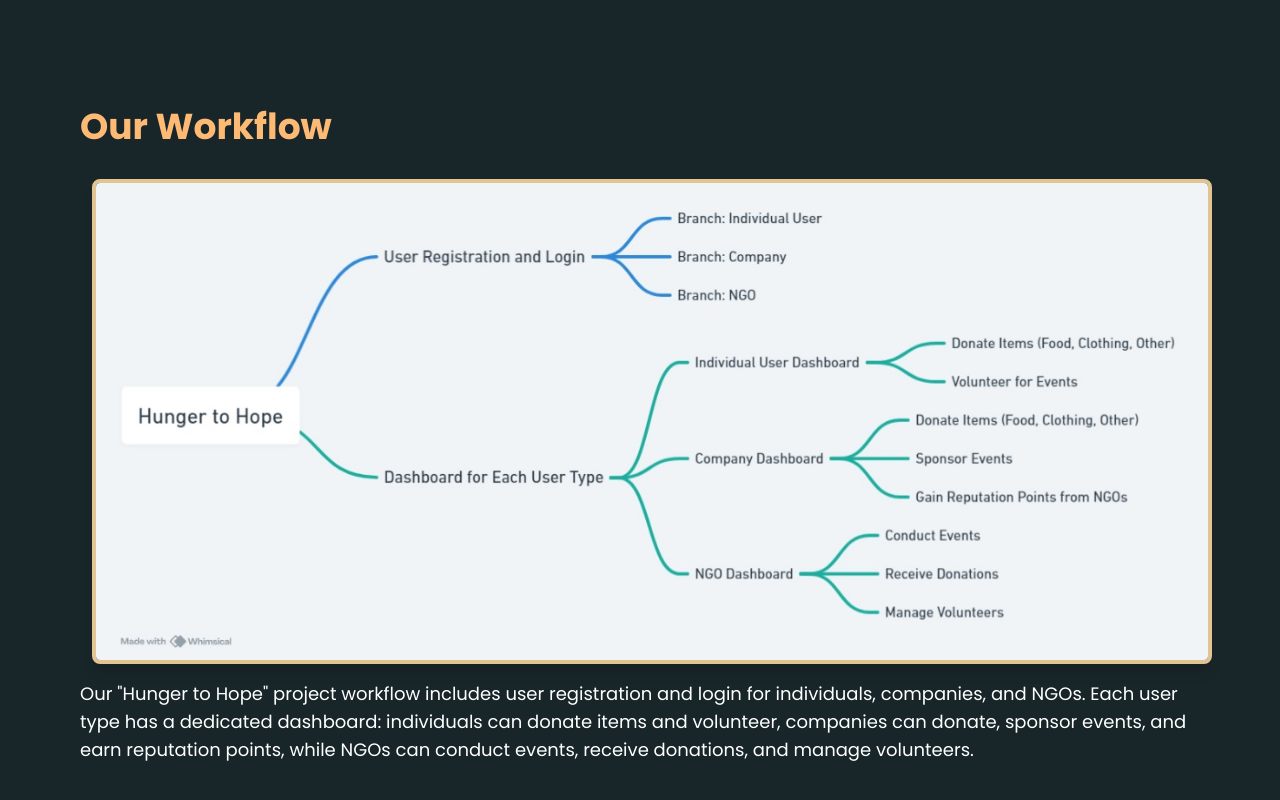
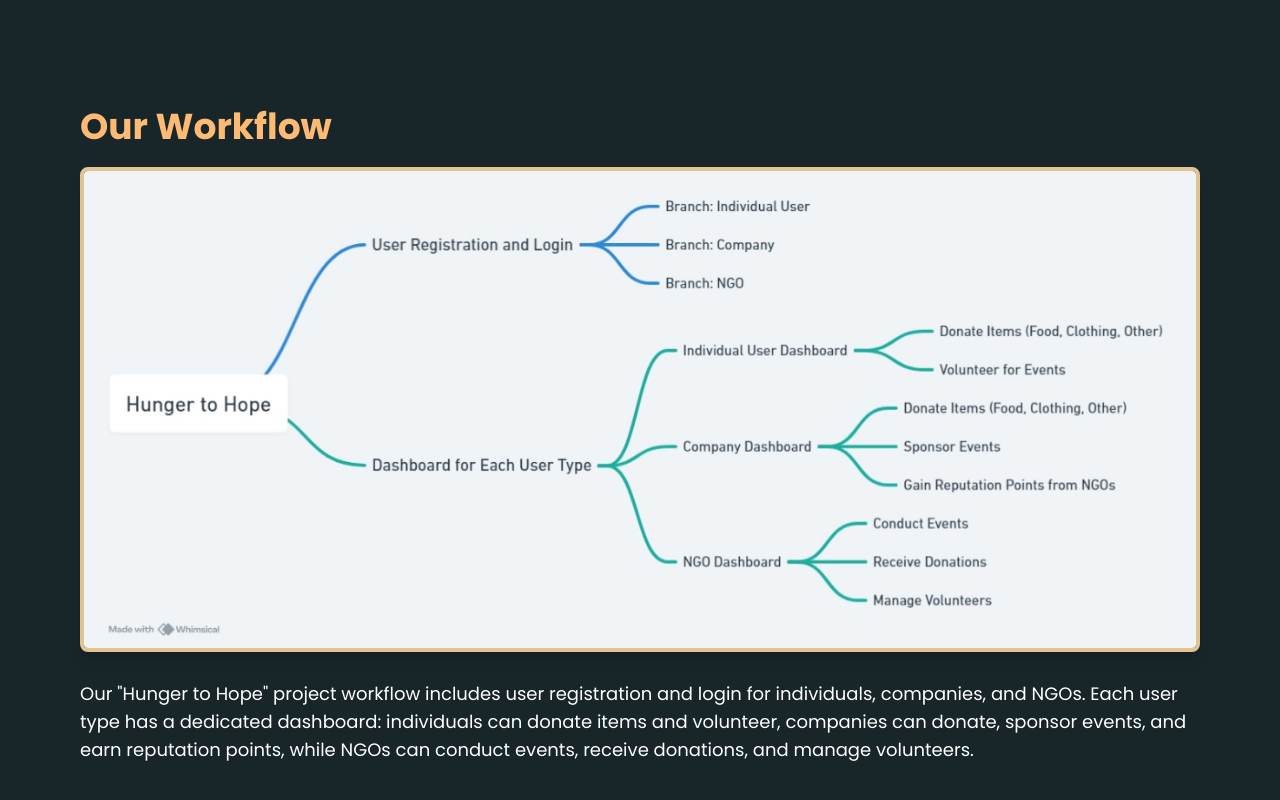
Before and after one commit to priyanshukumarsinha/muditaHackathonFontend, a React (Vite) app: page / in a window 1280 px wide. Shown: the part 1936-2736 px from the top of the page. Built offline with nearby package versions, Linux system fonts and the light colour scheme.

Commit message:
refactor: Optimize image loading in LandingPage/Header component

```diff
--- a/src/components/LandingPage/Header.jsx
+++ b/src/components/LandingPage/Header.jsx
@@ -96,7 +96,7 @@ const Header = () => {
             <section className='w-full bg-background text-white flex items-center py-20'>
                 <div className='px-20'>
                     <h2 className='text-4xl font-bold mb-5 text-orange-300'>Our Workflow</h2>
-                    <img src={flow} alt="About Us" className="relative z-10 w-full h-full object-cover rounded-lg absolute top-3 left-3 right-3 bottom-3 border-4 border-[#E2C493] rounded-lg shadow-lg z-0" />
+                    <img src={flow} alt="About Us" className="w-full h-full object-cover top-3 left-3 right-3 bottom-3 border-4 border-[#E2C493] rounded-lg shadow-lg" />
                     <p className='text-lg'>
                         <br>
                         </br>
```
